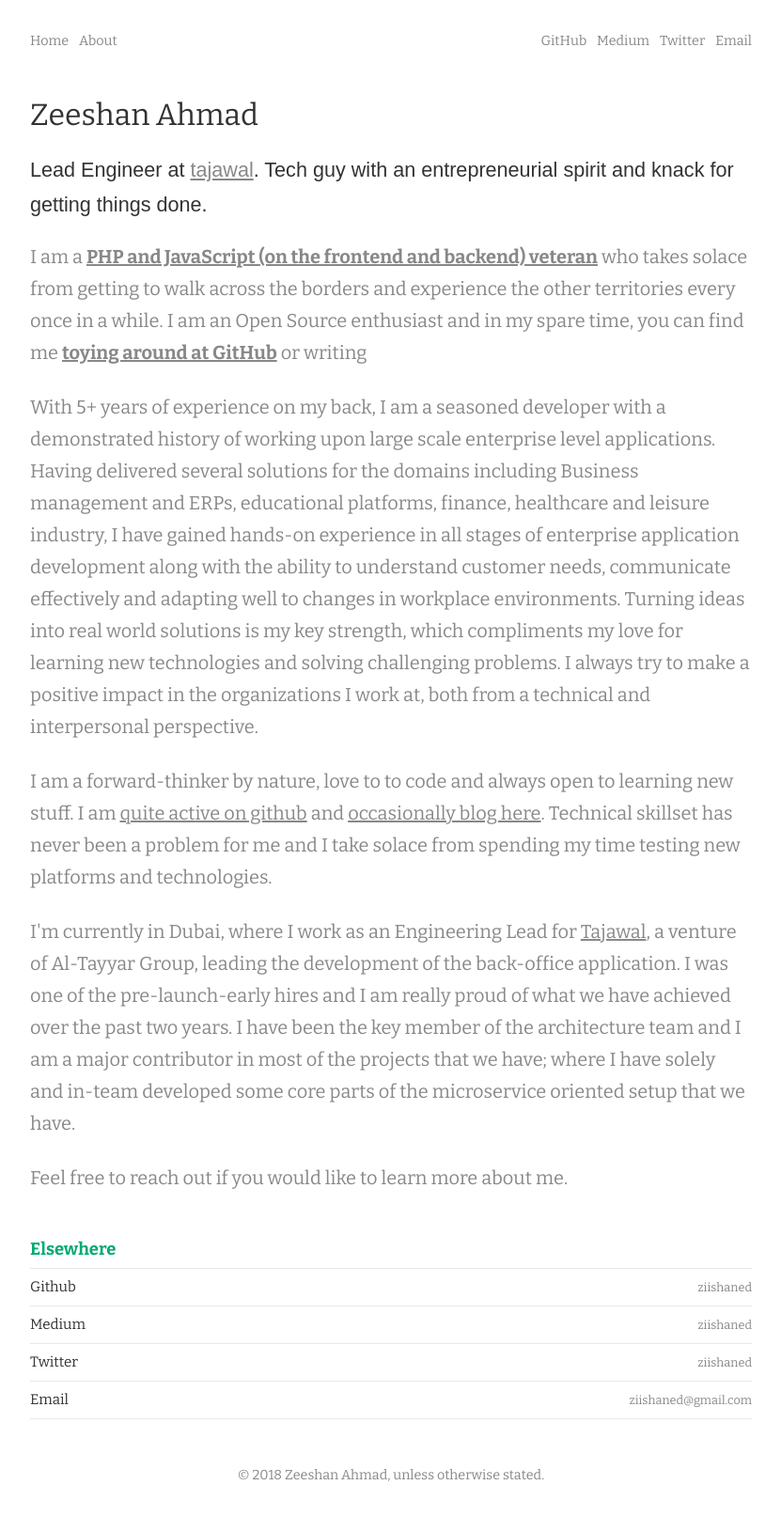
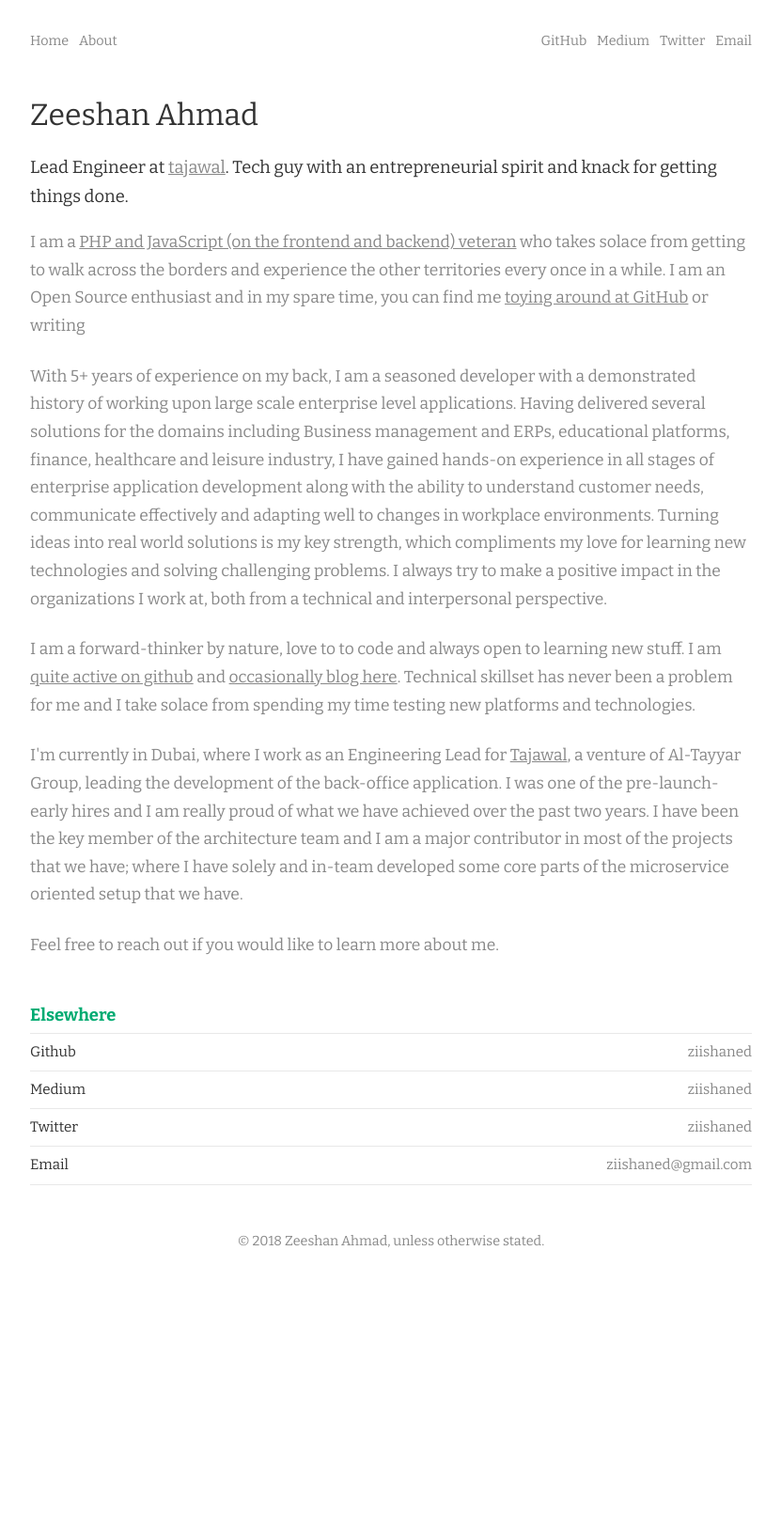
Before and after one commit to ziishaned/ziishaned.github.io, a Jekyll site: the page built from about/index.html, in a window 1280 px wide. Shown: the whole page at 94% size, without its empty margins (224-1055 px from the left). Built offline with Jekyll 4.4.1, drawn with Linux system fonts in a browser that asks for light colours; comment, search, counter and statistics services are not loaded; after the commit the page ends 1380 px from its top, so only the background shows below that.

Commit message:
Minor styles fixes

```diff
--- a/_sass/_base.scss
+++ b/_sass/_base.scss
@@ -48,6 +48,10 @@
     font-size: 1rem;
     letter-spacing: 1rem;
   }
+}
+
+b, strong {
+  font-weight: 400;
 }
 
 blockquote {
@@ -225,15 +229,14 @@
 
   &__head {
     margin: 0;
-    font-size: 1.35rem;
-    font-family: sans-serif;
+    font-size: 1.15rem;
     font-weight: 500;
   }
 
   &__description {
     color: $gray;
     margin: .5rem 0;
-    font-size: 1.25rem;
+    font-size: 1.09rem;
   }
 }
 
@@ -332,7 +335,6 @@
 
   &__date {
     color: $gray;
-    font-size: .8rem;
   }
 }
 
```
